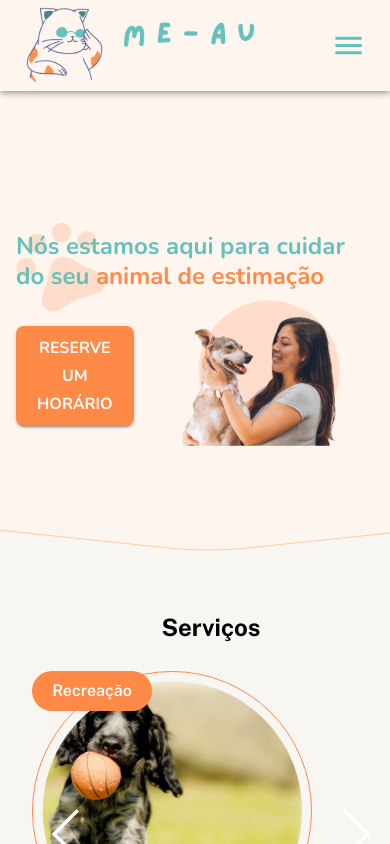
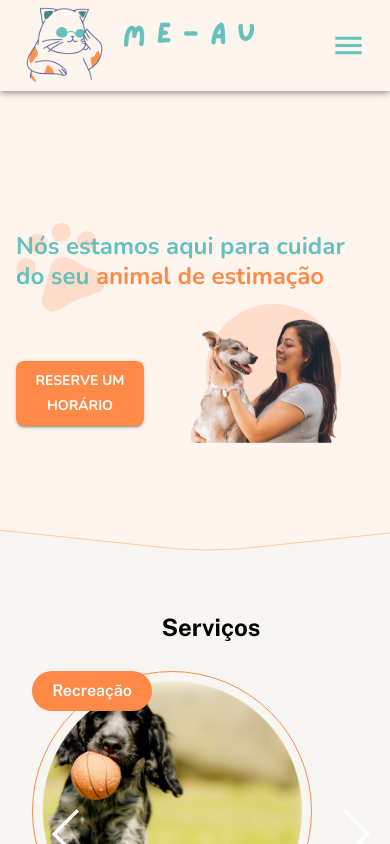
Before and after one commit to M4-PROJETO-FINAL/me-au-front-end, a React (Create React App) app: page / in a window 390 px wide. Shown: the top 844 px of the page. Built offline with nearby package versions, Linux system fonts and the light colour scheme; no server answers.

Commit message:
fix: button banner

```diff
--- a/src/components/BannerDashboard/index.tsx
+++ b/src/components/BannerDashboard/index.tsx
@@ -62,9 +62,10 @@ const BannerDashboard = () => {
                 color="secondary"
                 sx={{
                   fontWeight: "bold",
-                  fontSize: 16,
+                  fontSize: isMobile ? 14 : 16,
                   marginTop: "0.5rem",
                   padding: "0.5rem 1.2rem",
+                  minWidth: "128px",
                   color: "white",
                   borderRadius: "8px",
                 }}
```
